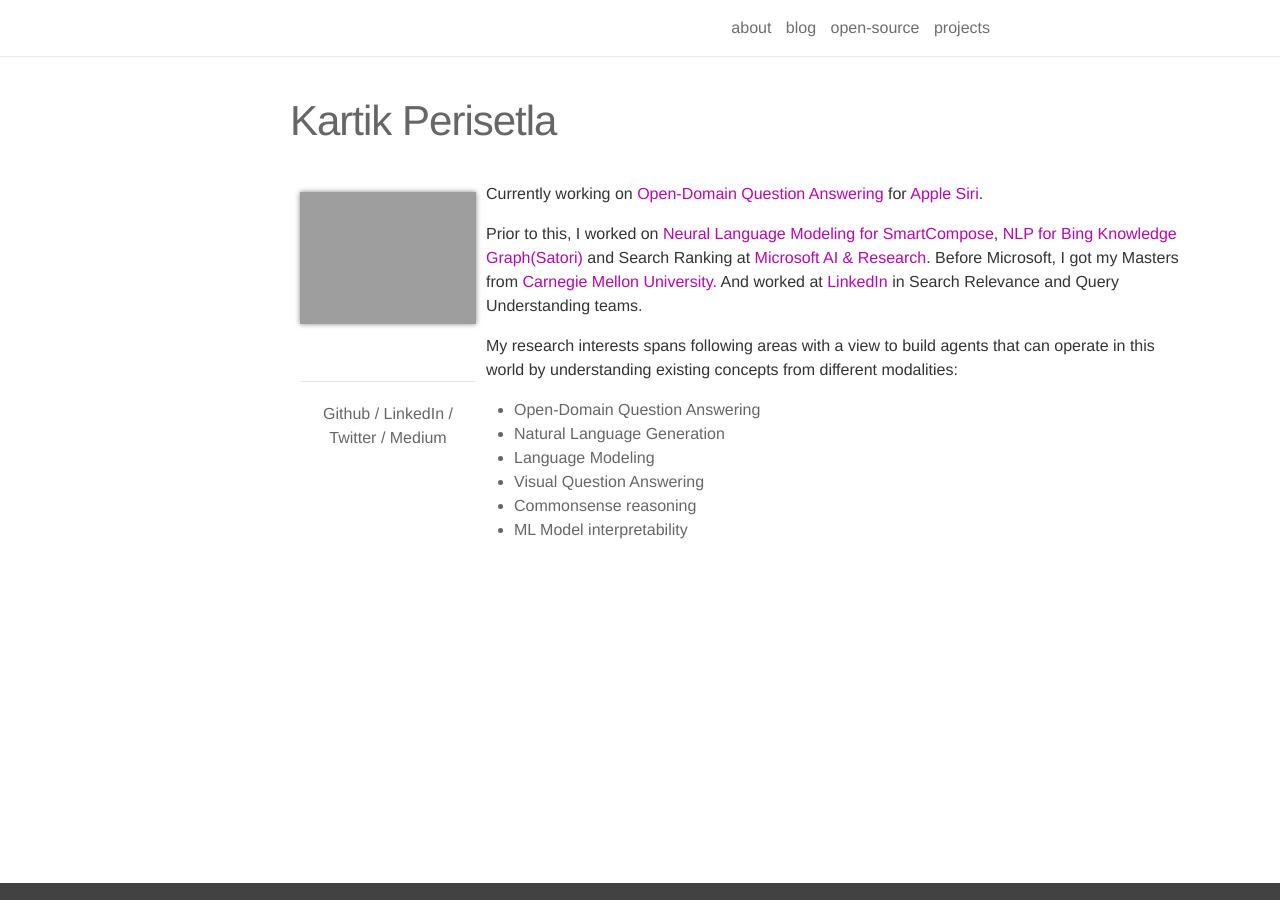
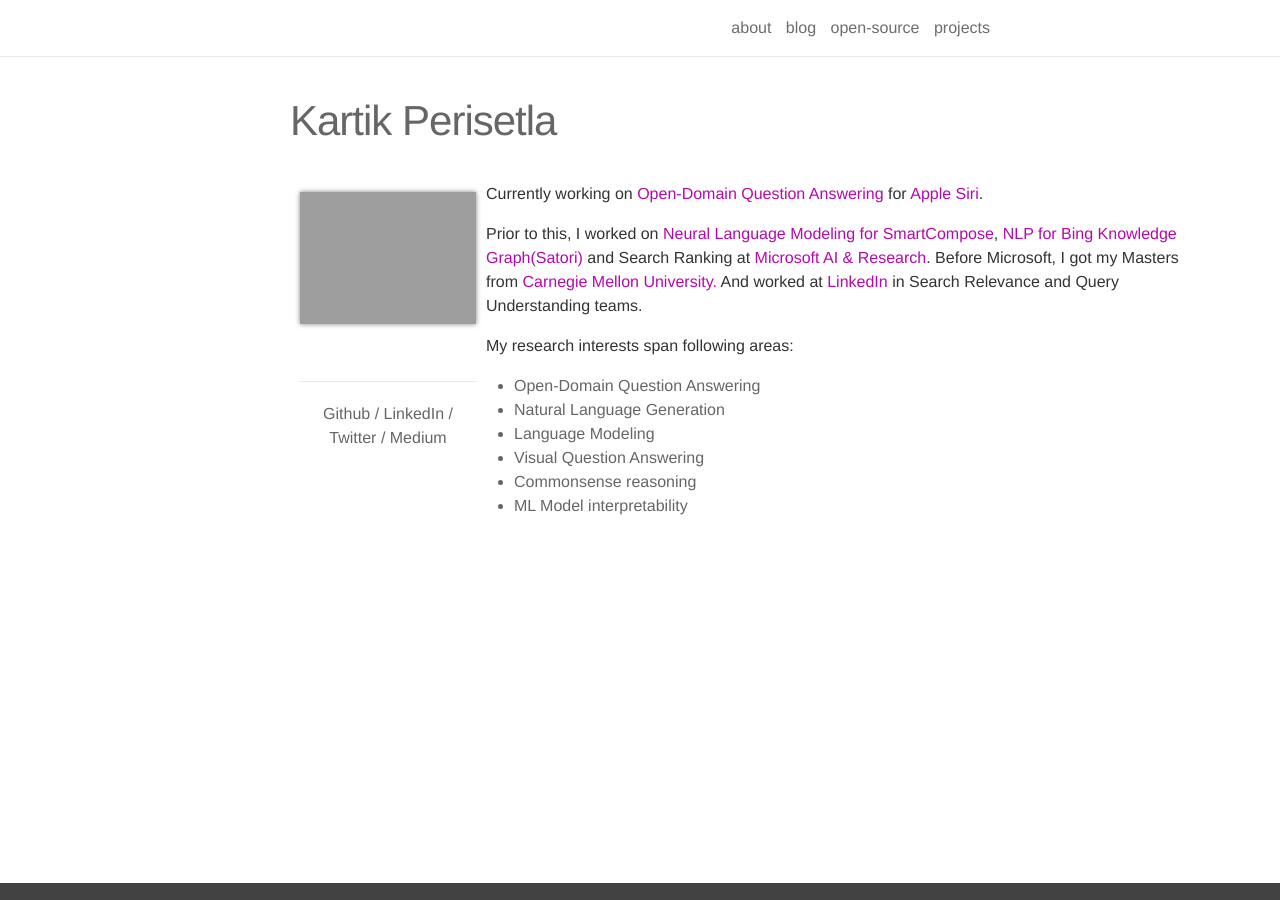
Before and after one commit to kartikperisetla/kartikperisetla.github.io, a Jekyll site: the page built from _pages/about.md, in a window 1280 px wide. Built offline with Jekyll 4.4.1, drawn with Linux system fonts in a browser that asks for light colours; nearby versions of some CDN libraries.

Commit message:
Update about.md

```diff
--- a/_pages/about.md
+++ b/_pages/about.md
@@ -15,7 +15,7 @@
 </p>
 
 <p align="left">
-My research interests spans following areas with a view to build agents that can operate in this world by understanding existing concepts from different modalities:
+My research interests span following areas:
 <ul style="padding-left: 14rem;">
 <li> Open-Domain Question Answering
 </li>
```
